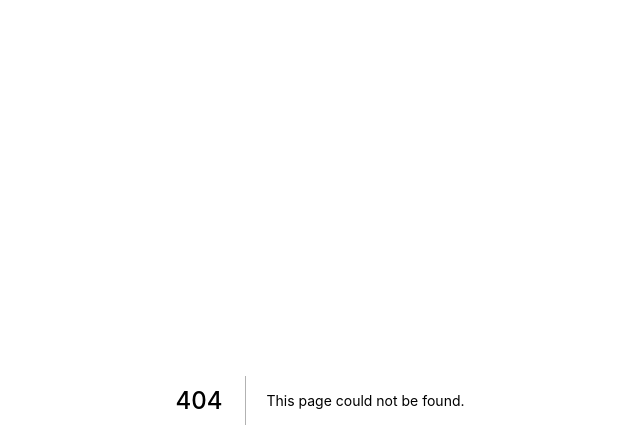
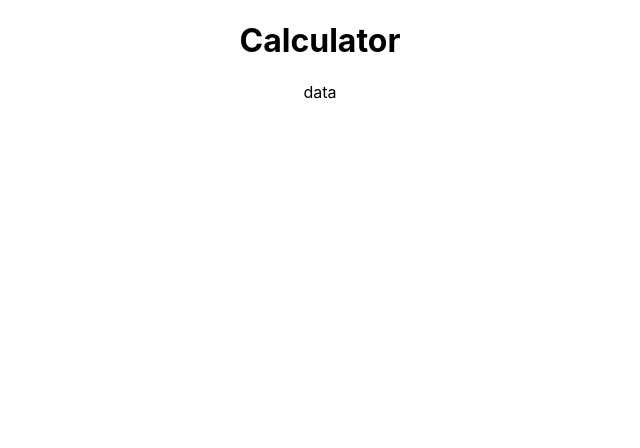
Before and after one commit to tomheaton/thinking-in-react, a Next.js app: page /calculator in a window 1280 px wide. Before the commit this address had no page. Shown: the top 448 px of the page, without its empty margins (320-960 px from the left). Built offline with nearby package versions, Linux system fonts and the light colour scheme.

Commit message:
start calculator

```diff
--- /dev/null
+++ b/src/pages/calculator.tsx
@@ -0,0 +1,27 @@
+import {NextPage} from "next";
+import React from "react";
+
+const Calculator: React.FC = () => {
+
+    return (
+        <div>
+            <div>
+                data
+            </div>
+            <table>
+            </table>
+        </div>
+    );
+}
+
+const CalculatorPage: NextPage = () => {
+
+    return (
+        <div style={{display: "flex", flexDirection: "column", alignItems: "center"}}>
+            <h1>Calculator</h1>
+            <Calculator />
+        </div>
+    );
+};
+
+export default CalculatorPage;
```
